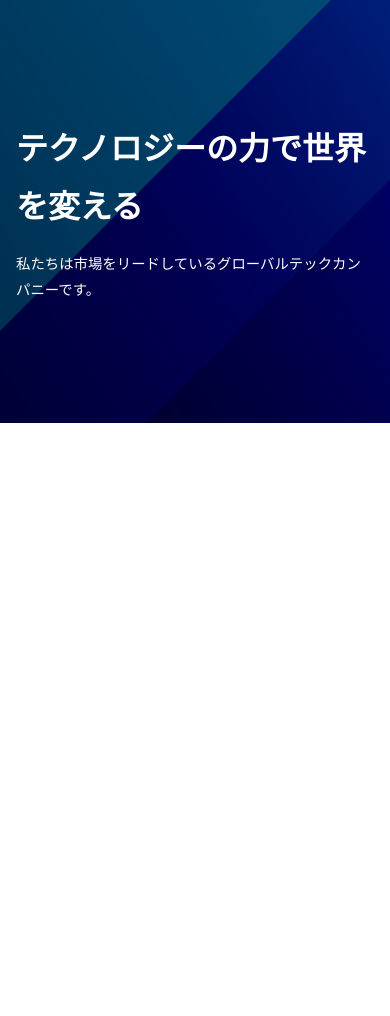
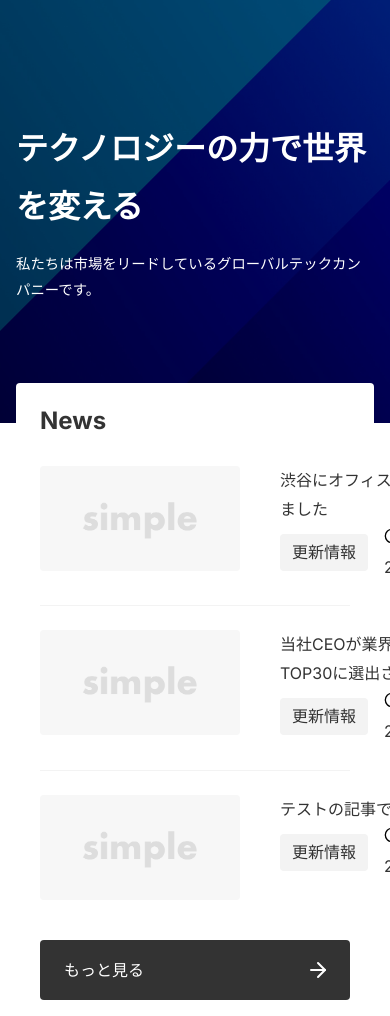
Before and after one commit to Yota0525/my-next-project, a Next.js app: page / in a window 390 px wide. Before the commit the page ends 844 px from the top, so only its background shows below. Built offline with nearby package versions, Linux system fonts and the light colour scheme.

Commit message:
もっと見る

```diff
--- /dev/null
+++ b/app/_components/ButtonLink/index.module.css
@@ -0,0 +1,21 @@
+.button{
+    display: block;
+    padding: 20px 40px;
+    border-radius: var(--border-radius);
+    width: 300px;
+    background:
+        url("/arrow-right.svg") no-repeat right 20px center,
+        var(--color-button-primary);
+    color: var(--color-text-unpainted);
+}
+
+.button:hover{
+    opacity: 0.9;
+}
+
+@media(max-width:640px){
+    .button{
+        padding: 16px 24px;
+        width: 100%;
+    }
+}
--- /dev/null
+++ b/app/_components/ButtonLink/index.tsx
@@ -0,0 +1,14 @@
+import styles from "./index.module.css";
+
+type Props ={
+    href:string;
+    children:React.ReactNode;
+};
+
+export default function ButtonLink({href,children}:Props){
+    return(
+        <a href={href} className={styles.button}>
+            {children}
+        </a>
+    );
+}
--- a/app/page.module.css
+++ b/app/page.module.css
@@ -34,6 +34,80 @@
   z-index: -1;
 }
 
+.news{
+  position: relative;
+  background-color: #fff;
+  width: 840px;
+  margin: -40px auto 0;
+  padding: 24px 40px;
+  border-radius: var(--border-radius);
+}
+
+.newsTitle{
+  font-size: 1.5rem;
+}
+
+.newsLink{
+  position: absolute;
+  right: -40px;
+  bottom: -40px;
+}
+
+.list{
+  border-bottom: 1px solid var(--color-border-light);
+}
+
+.list:last-child{
+  border-bottom: none;
+}
+
+.link{
+  display: flex;
+  align-items: flex-start;
+  gap: 40px;
+  padding: 24px 0;
+}
+
+.image{
+  width: 200px;
+  height: auto;
+  border-radius: var(--border-radius);
+}
+
+.newsItenTitle{
+  font-size: 1.1rem;
+  font-weight: bold;
+  margin-bottom: 0.5rem;
+}
+
+.meta{
+  display: flex;
+  align-items: center;
+  gap: 16px;
+}
+
+.tag{
+  background-color: var(--color-bg-sub);
+  padding: 4px 12px;
+  border-radius: var(--border-radius);
+  white-space: nowrap;
+  font-size: 1rem;
+}
+
+.data{
+  display: flex;
+  align-items: center;
+  gap: 8px;
+  margin: 0.8rem 0;
+  font-size: 1rem;
+}
+
+@media(max-width:1000px){
+  .news{
+    width: calc(100% - 160px);
+  }
+}
+
 @media (max-width: 640px) {
   .top {
     padding: 120px 16px;
@@ -62,4 +136,16 @@
     justify-content: center;
     z-index: -1;
   }
+
+  .news{
+    width: calc(100% - 32px);
+    padding: 16px 24px;
+  }
+
+  .newsLink{
+    position: relative;
+    right: auto;
+    bottom: auto;
+    margin-top: 16px;
+  }
 }
--- a/app/page.tsx
+++ b/app/page.tsx
@@ -1,5 +1,7 @@
 import styles from "./page.module.css";
 import Image from "next/image";
+
+import ButtonLink from "@/app/_components/ButtonLink";
 
 type News = {
   id: string;
@@ -44,7 +46,10 @@
 };
 
 export default function Home() {
-  return (
+  const sliceData=data.contents.slice(0.2);
+
+  return(
+    <>
     <section className={styles.top}>
       <div>
         <h1 className={styles.title}>テクノロジーの力で世界を変える</h1>
@@ -60,5 +65,43 @@
         height={1200}
       />
     </section>
+    <section className={styles.news}>
+      <h2 className={styles.newsTitle}>News</h2>
+      <ul>
+        {sliceData.map((article)=>(
+          <li key={article.id} className={styles.list}>
+            <div className={styles.link}>
+              <Image
+                className={styles.image}
+                src="/no-image.png"
+                alt="No-Image"
+                width={1200}
+                height={630}
+              />
+              <dl className={styles.content}>
+                <dt className={styles.newsItemTitle}>{article.title}</dt>
+                <dd className={styles.meta}>
+                  <span className={styles.tag}>{article.category.name}</span>
+                  <span className={styles.date}>
+                    <Image
+                      src="/clock.svg"
+                      alt=""
+                      width={16}
+                      height={16}
+                      priority
+                    />
+                    {article.publishedAt}
+                  </span>
+                </dd>
+              </dl>
+            </div>
+          </li>
+        ))}
+      </ul>
+      <div className={styles.newsLink}>
+        <ButtonLink href="/news">もっと見る</ButtonLink>
+      </div>
+    </section>
+  </>
   );
 }
```
